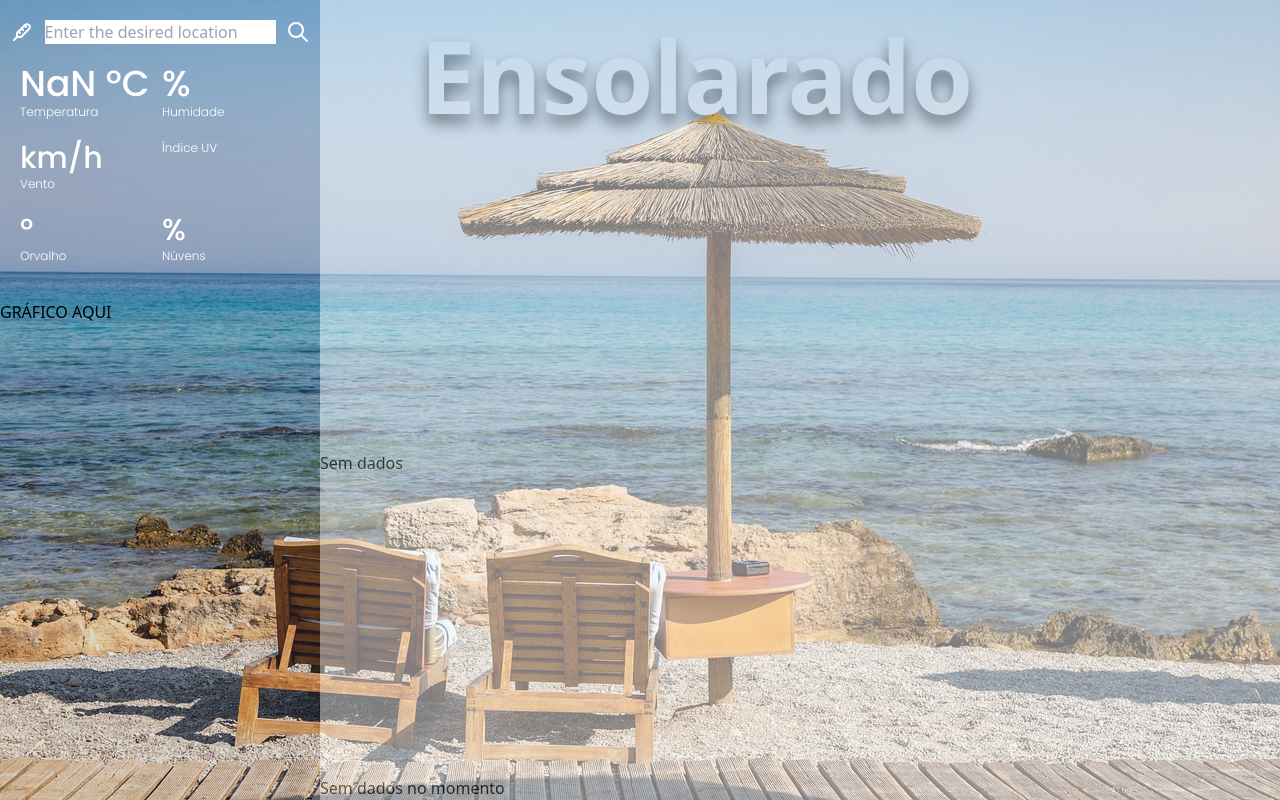
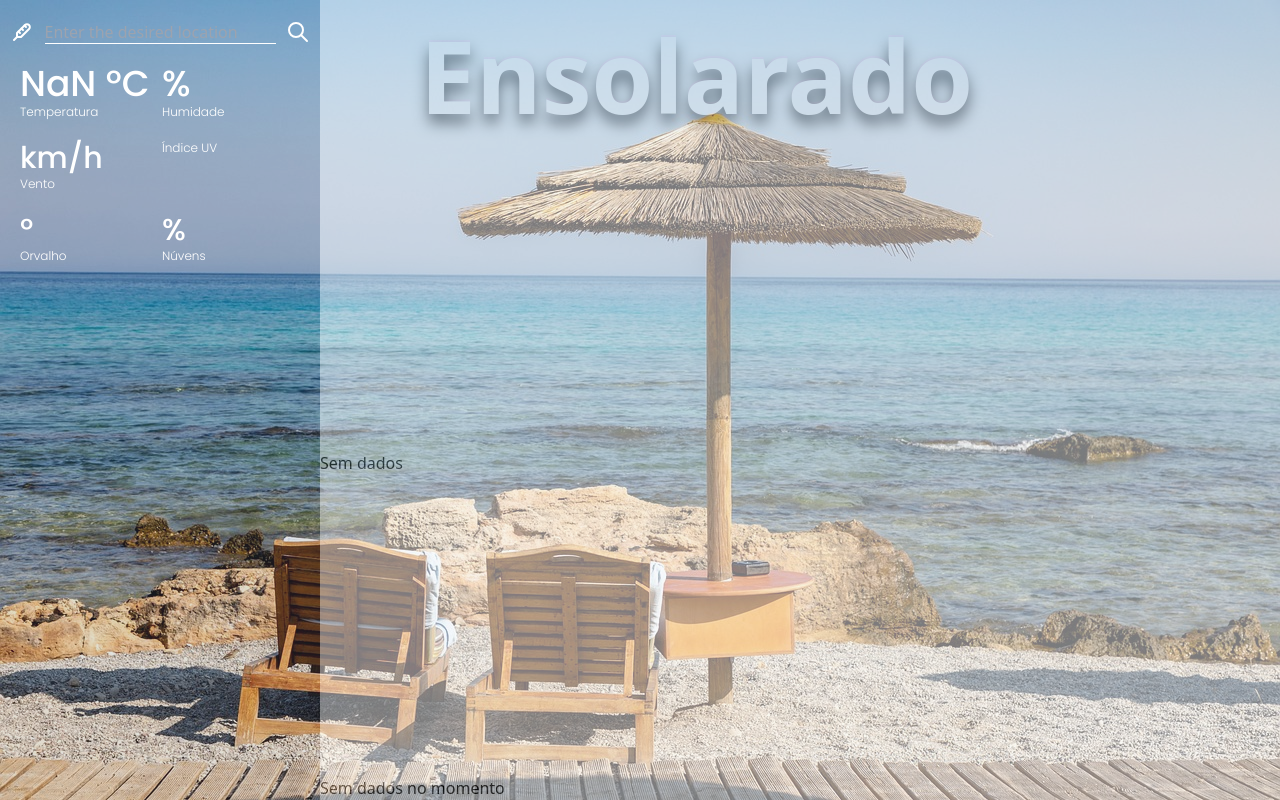
Before and after one commit to AntonioDeveloper/weather-app, a Next.js app: page / in a window 1280 px wide. Built offline with nearby package versions, Linux system fonts and the light colour scheme.

Commit message:
Bg transpartent search bar

```diff
--- a/src/components/template/BiweeklyTempChart.tsx
+++ b/src/components/template/BiweeklyTempChart.tsx
@@ -39,7 +39,7 @@ export default function BiweeklyTempChart(props: BiweeklyTempChartProps) {
         count: 0
       },
       textStyle: {
-        fontName: "Poppins",
+        fontName: "Arial",
         color: "orange",
         bold: true,
         fontSize: 14,
--- a/src/components/template/CurrWeatherInfo.tsx
+++ b/src/components/template/CurrWeatherInfo.tsx
@@ -33,7 +33,7 @@ export default function CurrWeatherInfo() {
     <div>
       {
         Object.keys(weatherCondition).length === 0
-          ? <p>Sem dados</p>
+          ? <p className="">Sem dados</p>
           : (
             <div className="flex p-2">
               <Image
--- a/src/components/template/SearchInput.tsx
+++ b/src/components/template/SearchInput.tsx
@@ -3,22 +3,15 @@ import { IconThermometer } from '@tabler/icons-react';
 import { IconSearch } from '@tabler/icons-react';
 import { GeneralContext } from "@/context/context";
 
-// interface InputProps {
-//   inputValStored?: string
-//   setInputValStored: (e: any) => void;
-// }
-
-//props: InputProps
-
 export default function SearchInput() {
 
-  const { inputValUpdate, setInputValUpdate, handleClick } = useContext(GeneralContext);
+  const { setInputValUpdate, handleClick } = useContext(GeneralContext);
 
   return (
     <div className="flex h-6 w-full justify-evenly mt-5">
       <IconThermometer stroke={2} color={"white"} />
       <input
-        className="border-b border-b-white outline-none text-white"
+        className="border-b border-b-white outline-none text-white bg-transparent"
         id="search-bar"
         placeholder="Enter the desired location"
         onChange={(e) => setInputValUpdate(e.target.value)}
--- a/src/components/template/WeatherDataTab.tsx
+++ b/src/components/template/WeatherDataTab.tsx
@@ -14,8 +14,8 @@ export default function WeatherDataTab(props: WeatherDataTabProps) {
   return (
     <div className='flex flex-col'>
       <div className={`grid grid-cols-2 p-5 gap-1 ${poppins.className}`}>
-
-        <p className={`text-white flex flex-col font-medium text-4xl pb-4`} id="temperature">{((Number(props.currentWeatherInfo.temp) - 32) * 5 / 9).toFixed(1)} ºC
+        <p className={`text-white flex flex-col font-medium text-4xl pb-4`} id="temperature">
+          {((Number(props.currentWeatherInfo.temp) - 32) * 5 / 9).toFixed(1)} ºC
           <span className={`text-white flex flex-col font-thin text-xs`}>Temperatura</span>
         </p>
         <p className='text-white flex flex-col font-medium text-4xl pb-4' id="humidity">{props.currentWeatherInfo.humidity} %
@@ -35,7 +35,7 @@ export default function WeatherDataTab(props: WeatherDataTabProps) {
         </p>
       </div>
       {
-        Object.keys(props.currentWeatherInfo).length > 0 ? <TempChart /> : <p>GRÁFICO AQUI</p>
+        Object.keys(props.currentWeatherInfo).length > 0 ? <TempChart /> : <p></p>
       }
 
     </div>
```
Also changed, not shown: src/components/template/Pagina.tsx (+1 -7 lines).
